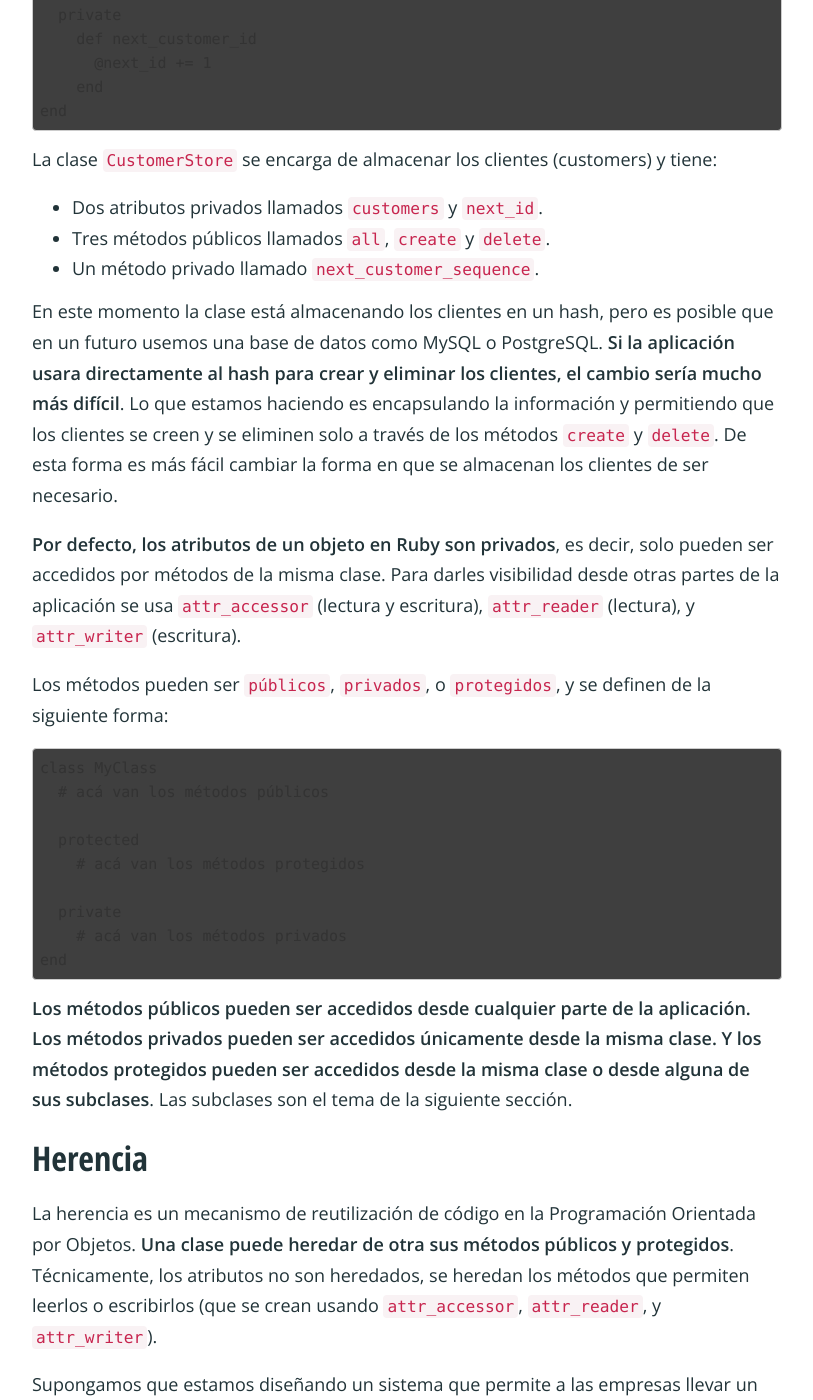
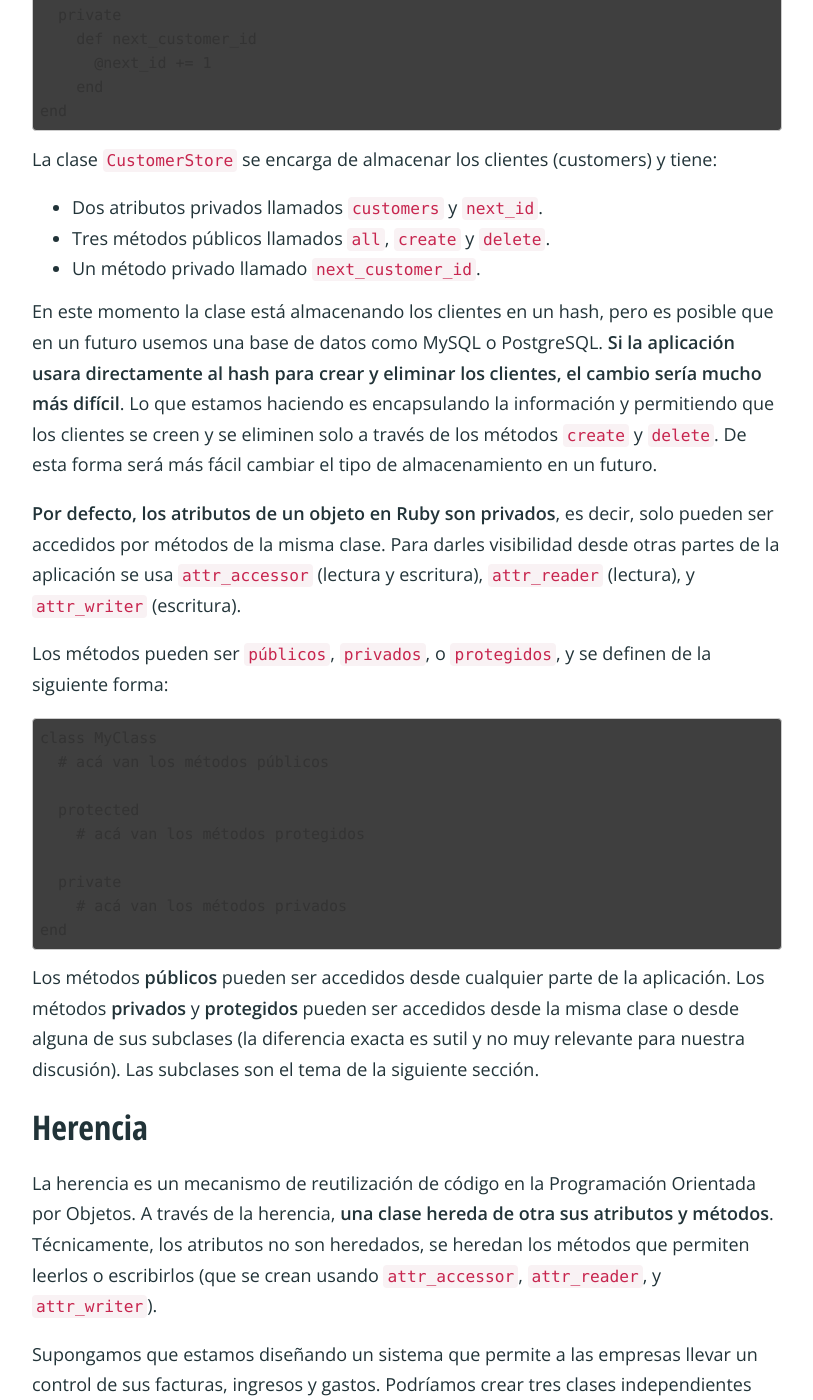
Before and after one commit to simonhoyos/blog, a Jekyll site: the page built from _posts/2015-02-23-programacion-orientada-por-objetos-ruby.markdown, in a window 1280 px wide and 1400 px high, scrolled down 5778 px. Shown: the whole window, without its empty margins (233-1046 px from the left). Built offline with Jekyll 4.4.1, drawn with Linux system fonts in a browser that asks for light colours; nearby versions of some CDN libraries; comment, search, counter and statistics services are not loaded; a style sheet for code colours, icons or effects is not loaded; some of the changed text lies outside the part shown.

Commit message:
Improvements to "Programación Orientada por Objetos"

```diff
--- a/_posts/2015-02-23-programacion-orientada-por-objetos-ruby.markdown
+++ b/_posts/2015-02-23-programacion-orientada-por-objetos-ruby.markdown
@@ -152,9 +152,9 @@ La clase `CustomerStore` se encarga de almacenar los clientes (customers) y tien
 
 * Dos atributos privados llamados `customers` y `next_id`.
 * Tres métodos públicos llamados `all`, `create` y `delete`.
-* Un método privado llamado `next_customer_sequence`.
+* Un método privado llamado `next_customer_id`.
 
-En este momento la clase está almacenando los clientes en un hash, pero es posible que en un futuro usemos una base de datos como MySQL o PostgreSQL. **Si la aplicación usara directamente al hash para crear y eliminar los clientes, el cambio sería mucho más difícil**. Lo que estamos haciendo es encapsulando la información y permitiendo que los clientes se creen y se eliminen solo a través de los métodos `create` y `delete`. De esta forma es más fácil cambiar la forma en que se almacenan los clientes de ser necesario.
+En este momento la clase está almacenando los clientes en un hash, pero es posible que en un futuro usemos una base de datos como MySQL o PostgreSQL. **Si la aplicación usara directamente al hash para crear y eliminar los clientes, el cambio sería mucho más difícil**. Lo que estamos haciendo es encapsulando la información y permitiendo que los clientes se creen y se eliminen solo a través de los métodos `create` y `delete`. De esta forma será más fácil cambiar el tipo de almacenamiento en un futuro.
 
 **Por defecto, los atributos de un objeto en Ruby son privados**, es decir, solo pueden ser accedidos por métodos de la misma clase. Para darles visibilidad desde otras partes de la aplicación se usa `attr_accessor` (lectura y escritura), `attr_reader` (lectura), y `attr_writer` (escritura).
 
@@ -170,11 +170,11 @@ Los métodos pueden ser `públicos`, `privados`, o `protegidos`, y se definen de
     # acá van los métodos privados
 end</code></pre>
 
-**Los métodos públicos pueden ser accedidos desde cualquier parte de la aplicación. Los métodos privados pueden ser accedidos únicamente desde la misma clase. Y los métodos protegidos pueden ser accedidos desde la misma clase o desde alguna de sus subclases**. Las subclases son el tema de la siguiente sección.
+Los métodos **públicos** pueden ser accedidos desde cualquier parte de la aplicación. Los métodos **privados** y **protegidos** pueden ser accedidos desde la misma clase o desde alguna de sus subclases (la diferencia exacta es sutil y no muy relevante para nuestra discusión). Las subclases son el tema de la siguiente sección.
 
 ## Herencia
 
-La herencia es un mecanismo de reutilización de código en la Programación Orientada por Objetos. **Una clase puede heredar de otra sus métodos públicos y protegidos**. Técnicamente, los atributos no son heredados, se heredan los métodos que permiten leerlos o escribirlos (que se crean usando `attr_accessor`, `attr_reader`, y `attr_writer`).
+La herencia es un mecanismo de reutilización de código en la Programación Orientada por Objetos. A través de la herencia, **una clase hereda de otra sus atributos y métodos**. Técnicamente, los atributos no son heredados, se heredan los métodos que permiten leerlos o escribirlos (que se crean usando `attr_accessor`, `attr_reader`, y `attr_writer`).
 
 Supongamos que estamos diseñando un sistema que permite a las empresas llevar un control de sus facturas, ingresos y gastos. Podríamos crear tres clases independientes que representen una factura, un ingreso, y un gasto respectivamente. Pero hay información que se duplicaría en las tres clases: el usuario, la fecha, el concepto, y el valor.
 
```
Also changed, not shown: other parts of _posts/2015-02-23-programacion-orientada-por-objetos-ruby.markdown (+2 -2 lines), images/proc-vs-oo.png.
